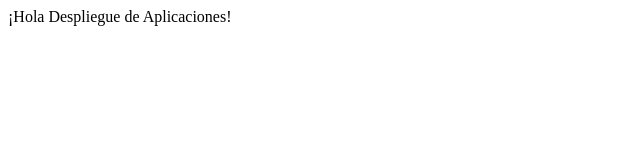
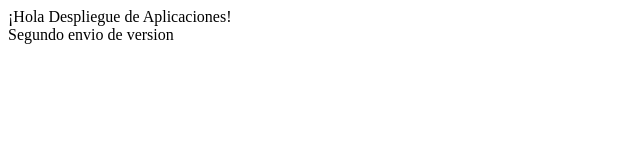
Before and after one commit to josealbertocarrero/prueba, a plain HTML site: page web/index.html in a window 1280 px wide. Shown: the whole page, without its empty margins (0-640 px from the left). Drawn offline with Linux system fonts and the light colour scheme.

Commit message:
Segunda Versión

```diff
--- a/web/index.html
+++ b/web/index.html
@@ -12,5 +12,6 @@ and open the template in the editor.
     </head>
     <body>
         <div>¡Hola Despliegue de Aplicaciones!</div>
+        <div>Segundo envio de version</div>
     </body>
 </html>
```
